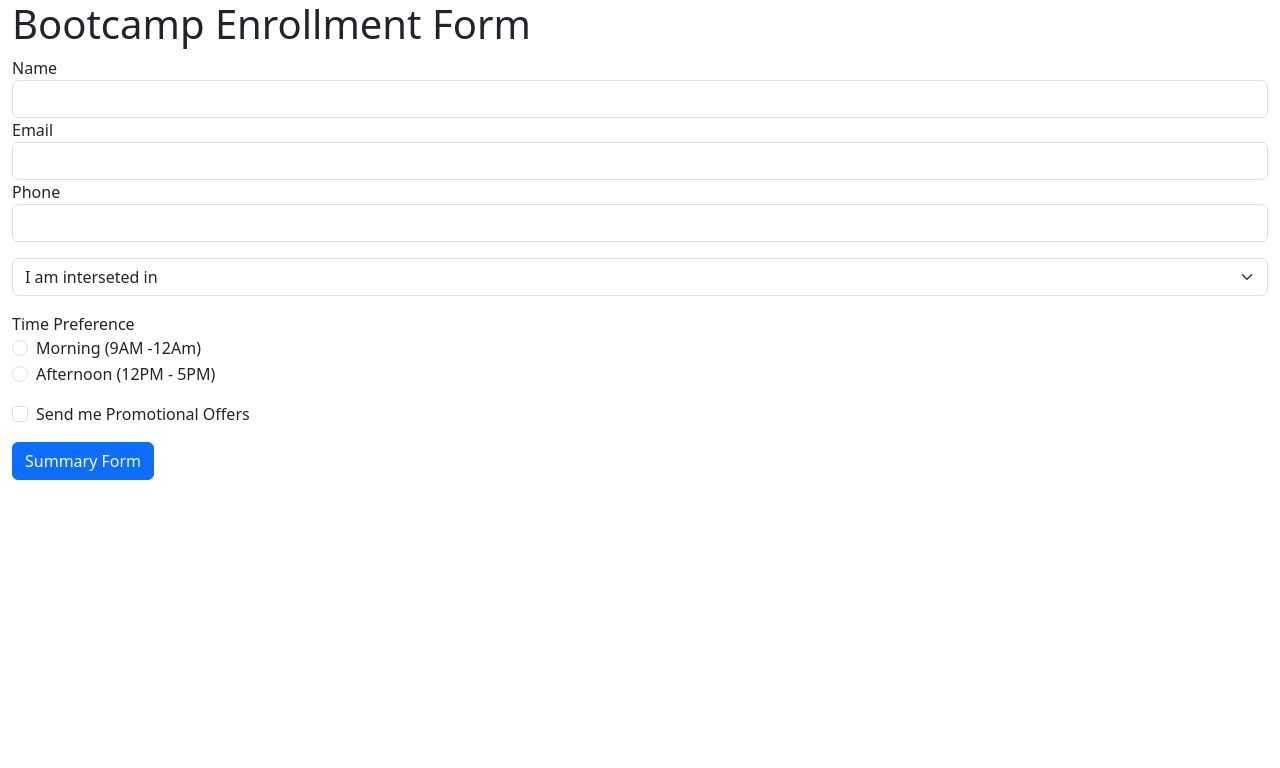
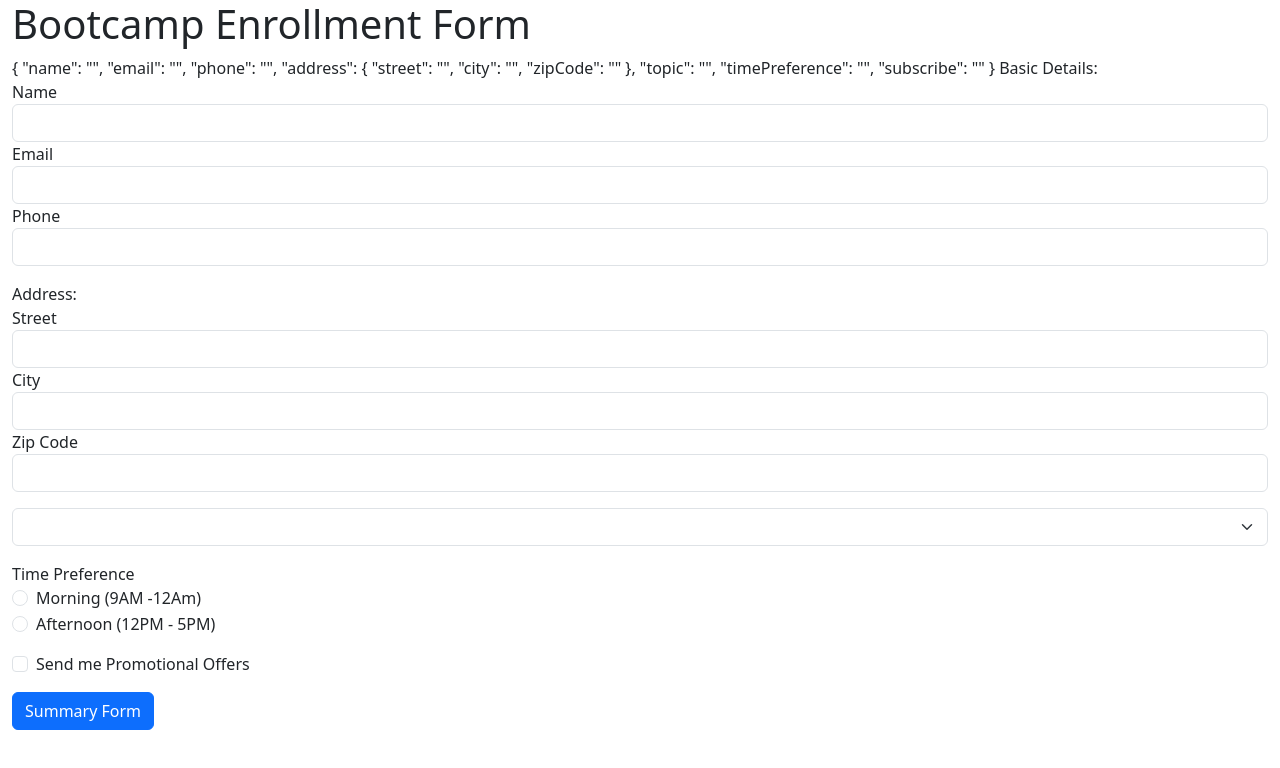
Before and after one commit to RishiSetpal/tdf, an Angular app: page / in a window 1280 px wide. Shown: the top 768 px of the page. Built offline with nearby package versions, Linux system fonts and the light colour scheme.

Commit message:
Angular Forms Tutorial - 5 - Binding Data with ngForm and FormFields - Form Directive - using Template Reference Variable - Form Directive - Gives access to the form control - NgModal Group Directive In Template Driven From   We have 3 Directives   1. ngModel   2. ngForm   3. ngModelGroup

```diff
--- a/src/app/app.component.html
+++ b/src/app/app.component.html
@@ -1,28 +1,58 @@
 <!-- div.container-fluid -->
 <div class="container-fluid">
   <h1>Bootcamp Enrollment Form</h1>
-  <form>
+  <!--
+    Template Refernce Varible using #userForm
+    Assign string "ngForm" to userForm variable
+
+    Now, we have Reference to the deractive ngForm
+    which is provided by FormsModule
+
+    Directive gives the access to the values of the form Controls
+    and the overall form state (valid/invalid, pristine/dirty, etc.)
+   -->
+  <form #userForm="ngForm">
+    {{ userForm.value | json }}
+
     <!-- Text | email | tel -->
     <!-- form-group & form-control are BootStrap Classes-->
+    Basic Details:
     <div class="form-group">
-      <label for="name">Name</label>
-      <input type="text" class="form-control" />
+      <label>Name</label>
+      <input type="text" class="form-control" ngModel name="name" />
     </div>
     <div class="form-group">
-      <label for="email">Email</label>
-      <input type="email" class="form-control" />
+      <label>Email</label>
+      <input type="email" class="form-control" ngModel name="email" />
     </div>
     <div class="form-group mb-3">
-      <label for="phone">Phone</label>
-      <input type="tel" class="form-control" />
+      <label>Phone</label>
+      <input type="tel" class="form-control" ngModel name="phone" />
+    </div>
+
+    <!-- NgModal Group Directive -->
+    <div ngModelGroup="address" class="mb-3">
+      Address:
+      <div class="form-group">
+        <label>Street</label>
+        <input type="text" class="form-control" ngModel name="street" />
+      </div>
+      <div class="form-group">
+        <label>City</label>
+        <input type="text" class="form-control" ngModel name="city" />
+      </div>
+      <div class="form-group">
+        <label>Zip Code</label>
+        <input type="text" class="form-control" ngModel name="zipCode" />
+      </div>
     </div>
 
     <!-- Select Dropdown -->
     <div class="form-group mb-3">
       <!-- form-select BootStrap 5 class and Above -->
       <!-- custom-select BootStrap 4 class -->
-      <select class="form-select">
-        <option selected>I am interseted in</option>
+      <select class="form-select" ngModel name="topic">
+        <option selected [value]="null">I am interseted in</option>
         <option *ngFor="let topic of topics" [value]="topic">
           {{ topic }}
         </option>
@@ -39,6 +69,7 @@
           class="form-check-input"
           name="timePreference"
           value="morning"
+          ngModel
         />
         <label class="form-check-label">Morning (9AM -12Am)</label>
       </div>
@@ -48,6 +79,7 @@
           class="form-check-input"
           name="timePreference"
           value="evening"
+          ngModel
         />
         <label class="form-check-label">Afternoon (12PM - 5PM)</label>
       </div>
@@ -55,10 +87,23 @@
 
     <!-- Checkbox -->
     <div class="form-check mb-3">
-      <input type="checkbox" class="form-check-input" />
+      <input
+        type="checkbox"
+        class="form-check-input"
+        ngModel
+        name="subscribe"
+      />
       <label class="form-check-label">Send me Promotional Offers</label>
     </div>
 
     <button class="btn btn-primary" type="submit">Summary Form</button>
   </form>
 </div>
+
+<!--
+  In Template Driven From
+  We have 3 Directives
+  1. ngModel
+  2. ngForm
+  3. ngModelGroup
+-->
--- a/src/app/app.module.ts
+++ b/src/app/app.module.ts
@@ -1,14 +1,18 @@
 import { NgModule } from '@angular/core';
 import { BrowserModule } from '@angular/platform-browser';
-
+import { FormsModule } from '@angular/forms';
 import { AppRoutingModule } from './app-routing.module';
 import { AppComponent } from './app.component';
+
+// As soon as we import FormsModule, we can use
+// ngModel directive in our templates
 
 @NgModule({
   declarations: [
     AppComponent
   ],
   imports: [
+    FormsModule,
     BrowserModule,
     AppRoutingModule
   ],
```
Also changed, not shown: src/app/app.component.ts (line endings or trailing spaces), src/assets/ScreenShort.png (added), 1 other file (tests, documents, lock files or other folders).
